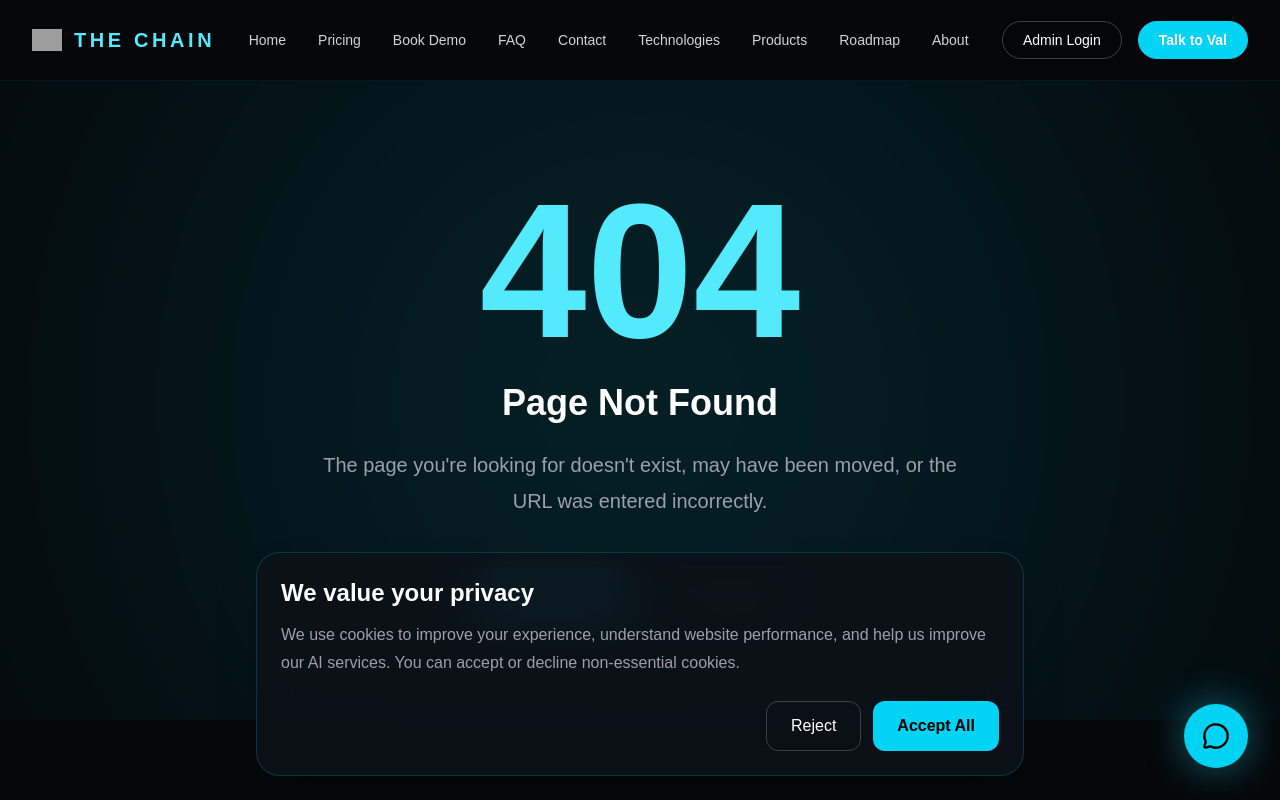
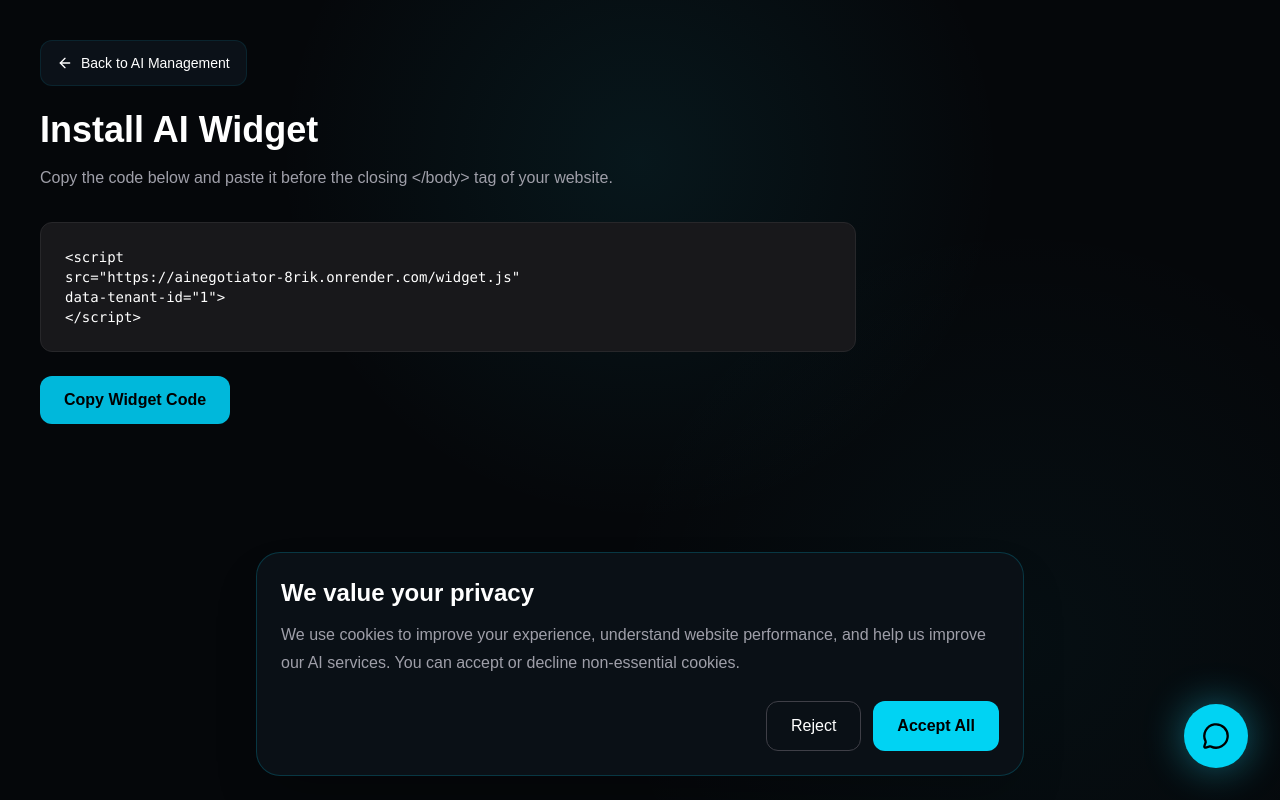
Before and after one commit to TheChainEnterprise/the-chain-tech, a Next.js app: page /dashboard/clients/1/widget in a window 1280 px wide. Before the commit this address had no page. Shown: the top 800 px of the page. Built offline with nearby package versions, Linux system fonts and the light colour scheme; grey boxes are pictures that could not be loaded.

Commit message:
Complete widget installation workflow

```diff
--- a/app/dashboard/clients/[clientId]/page.tsx
+++ b/app/dashboard/clients/[clientId]/page.tsx
@@ -42,6 +42,11 @@ export default function ClientPage() {
             title: "Integrations",
             description: "Google Calendar, WhatsApp & Email",
             href: "integrations",
+        },
+        {
+            title: "Widget",
+            description: "Copy the AI widget installation code",
+            href: "widget",
         },
     ];
 
--- a/app/dashboard/clients/[clientId]/services/page.tsx
+++ b/app/dashboard/clients/[clientId]/services/page.tsx
@@ -110,7 +110,7 @@ export default function ServicesPage() {
                         <input
                             className="w-full mb-4 rounded bg-zinc-800 p-3"
                             placeholder="Service Name"
-                            value={service.name}
+                            value={service.name ?? ""}
                             onChange={(e) =>
                                 update(index, "name", e.target.value)
                             }
@@ -119,7 +119,7 @@ export default function ServicesPage() {
                         <textarea
                             className="w-full mb-4 rounded bg-zinc-800 p-3"
                             placeholder="Description"
-                            value={service.description}
+                            value={service.description ?? ""}
                             onChange={(e) =>
                                 update(index, "description", e.target.value)
                             }
@@ -129,7 +129,7 @@ export default function ServicesPage() {
                             className="w-full mb-4 rounded bg-zinc-800 p-3"
                             type="number"
                             placeholder="Setup Price"
-                            value={service.price}
+                            value={service.price ?? ""}
                             onChange={(e) =>
                                 update(index, "price", Number(e.target.value))
                             }
@@ -139,7 +139,7 @@ export default function ServicesPage() {
                             className="w-full mb-6 rounded bg-zinc-800 p-3"
                             type="number"
                             placeholder="Monthly Price"
-                            value={service.monthly}
+                            value={service.monthly ?? ""}
                             onChange={(e) =>
                                 update(index, "monthly", Number(e.target.value))
                             }
--- /dev/null
+++ b/app/dashboard/clients/[clientId]/widget/page.tsx
@@ -0,0 +1,56 @@
+"use client";
+
+import { useState } from "react";
+import { useParams } from "next/navigation";
+import BackButton from "@/components/BackButton";
+
+export default function WidgetPage() {
+    const { clientId } = useParams();
+    const [copied, setCopied] = useState(false);
+
+    const embedCode = `<script
+src="https://ainegotiator-8rik.onrender.com/widget.js"
+data-tenant-id="${clientId}">
+</script>`;
+
+    async function copyCode() {
+        await navigator.clipboard.writeText(embedCode);
+
+        setCopied(true);
+
+        setTimeout(() => {
+            setCopied(false);
+        }, 2000);
+    }
+
+    return (
+        <div className="max-w-4xl p-10">
+
+            <BackButton
+                href={`/dashboard/clients/${clientId}`}
+                label="Back to AI Management"
+            />
+
+            <h1 className="mt-6 text-4xl font-black">
+                Install AI Widget
+            </h1>
+
+            <p className="mt-4 mb-8 text-zinc-400">
+                Copy the code below and paste it before the closing
+                {" </body> "} tag of your website.
+            </p>
+
+            <pre className="rounded-xl border border-zinc-800 bg-zinc-900 p-6 overflow-x-auto text-sm">
+                <code>{embedCode}</code>
+            </pre>
+
+            <button
+                onClick={copyCode}
+                className="mt-6 rounded-xl bg-cyan-500 px-6 py-3 font-bold text-black"
+            >
+                {copied ? "Copied!" : "Copy Widget Code"}
+            </button>
+
+        </div>
+    );
+}
```
